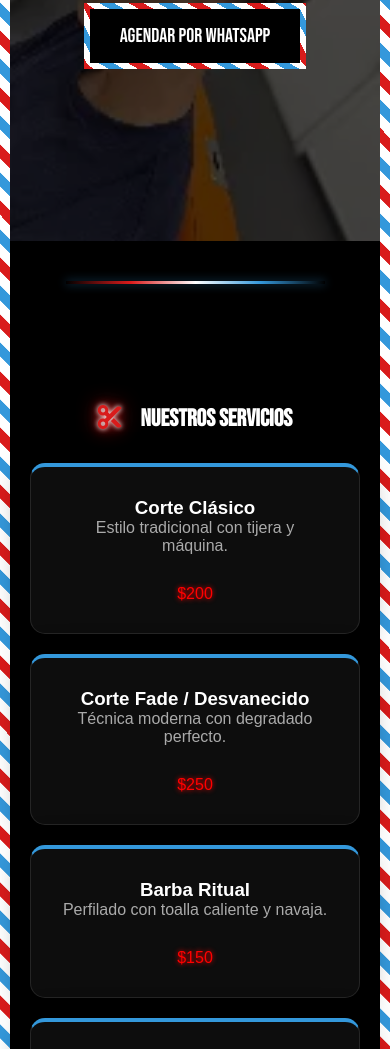
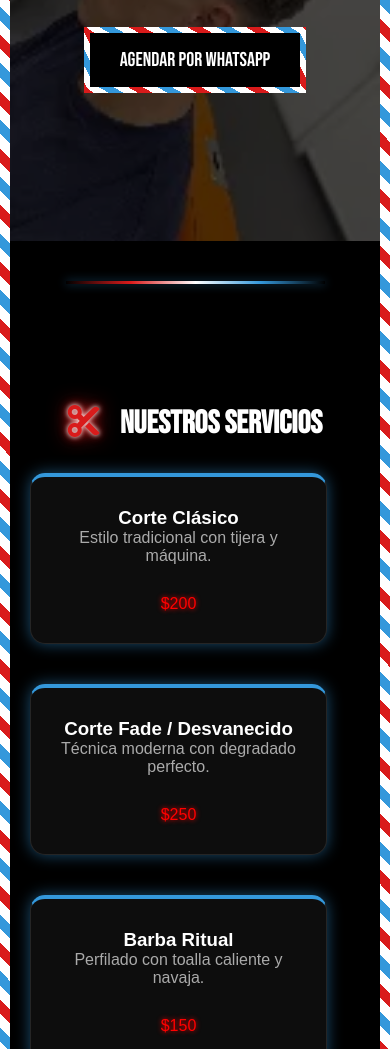
Before and after one commit to brauliolopezdj-alt/barberia-neon, a plain HTML site: page index.html in a window 390 px wide. Shown: the part 388-1437 px from the top of the page. Drawn offline with Linux system fonts and the light colour scheme.

Commit message:
Add files via upload

```diff
--- a/css/style.css
+++ b/css/style.css
@@ -348,3 +348,25 @@ footer {
     color: #25d366;
     text-shadow: 0 0 20px #25d366;
 }
+
+/* --- ESTO ARREGLA EL CELULAR (PÉGALO AL FINAL) --- */
+@media (max-width: 768px) {
+    .servicios {
+        display: flex;
+        flex-direction: column; /* Pone una tarjeta debajo de otra */
+        align-items: center;    /* Centra las tarjetas perfectamente */
+        padding: 10px;
+    }
+
+    .card {
+        width: 90%;            /* Hace que la tarjeta no choque con las orillas */
+        max-width: 350px;      /* Pero que tampoco se estire de más */
+        margin-bottom: 20px;   /* Separa una de otra */
+        box-shadow: 0 0 15px rgba(52, 152, 219, 0.5); /* Refuerza el brillo neón en móvil */
+    }
+
+    h1, h2 {
+        font-size: 2rem;       /* Ajusta el tamaño de letra para que no se amontone */
+        text-align: center;
+    }
+}
```
